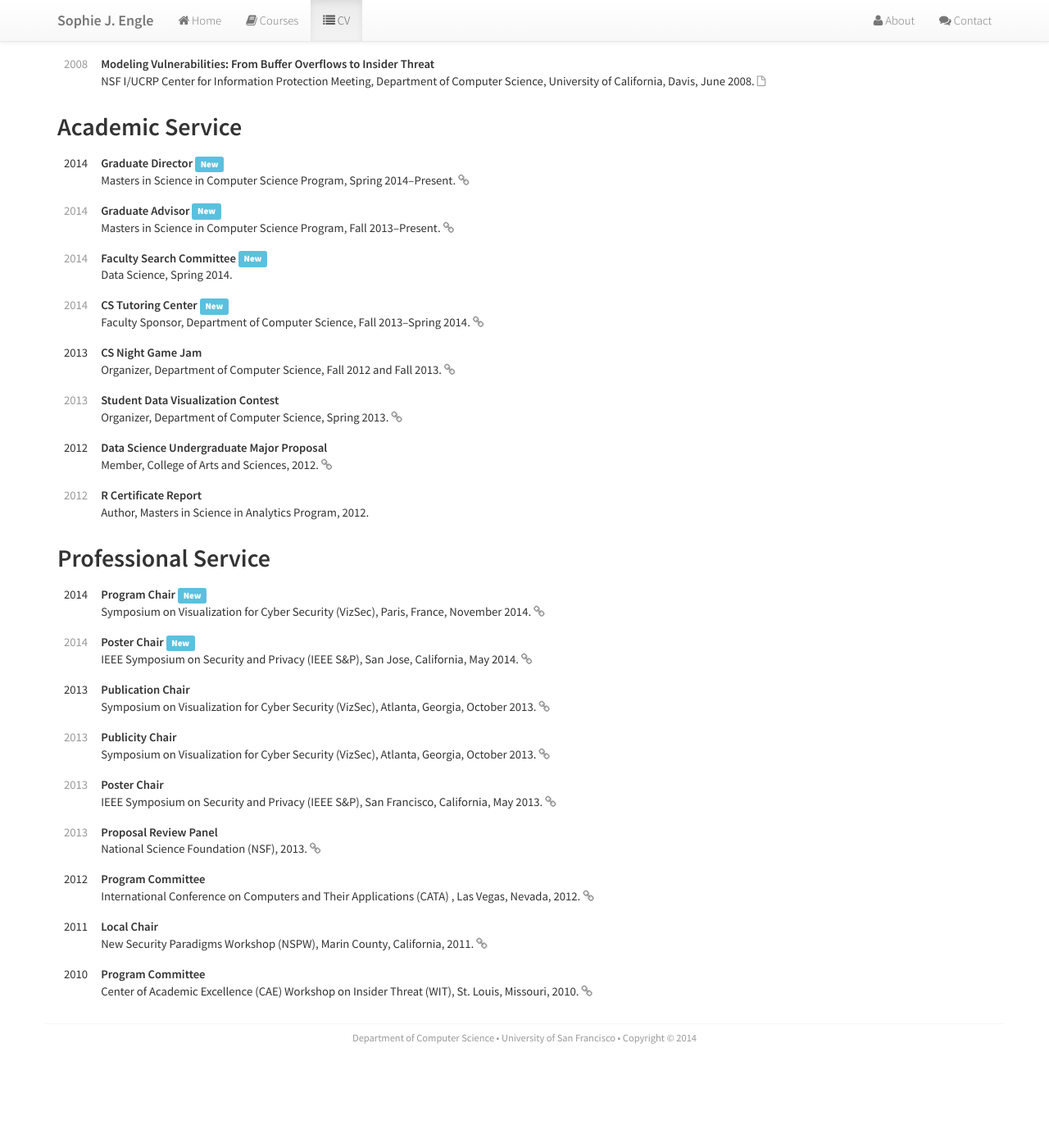
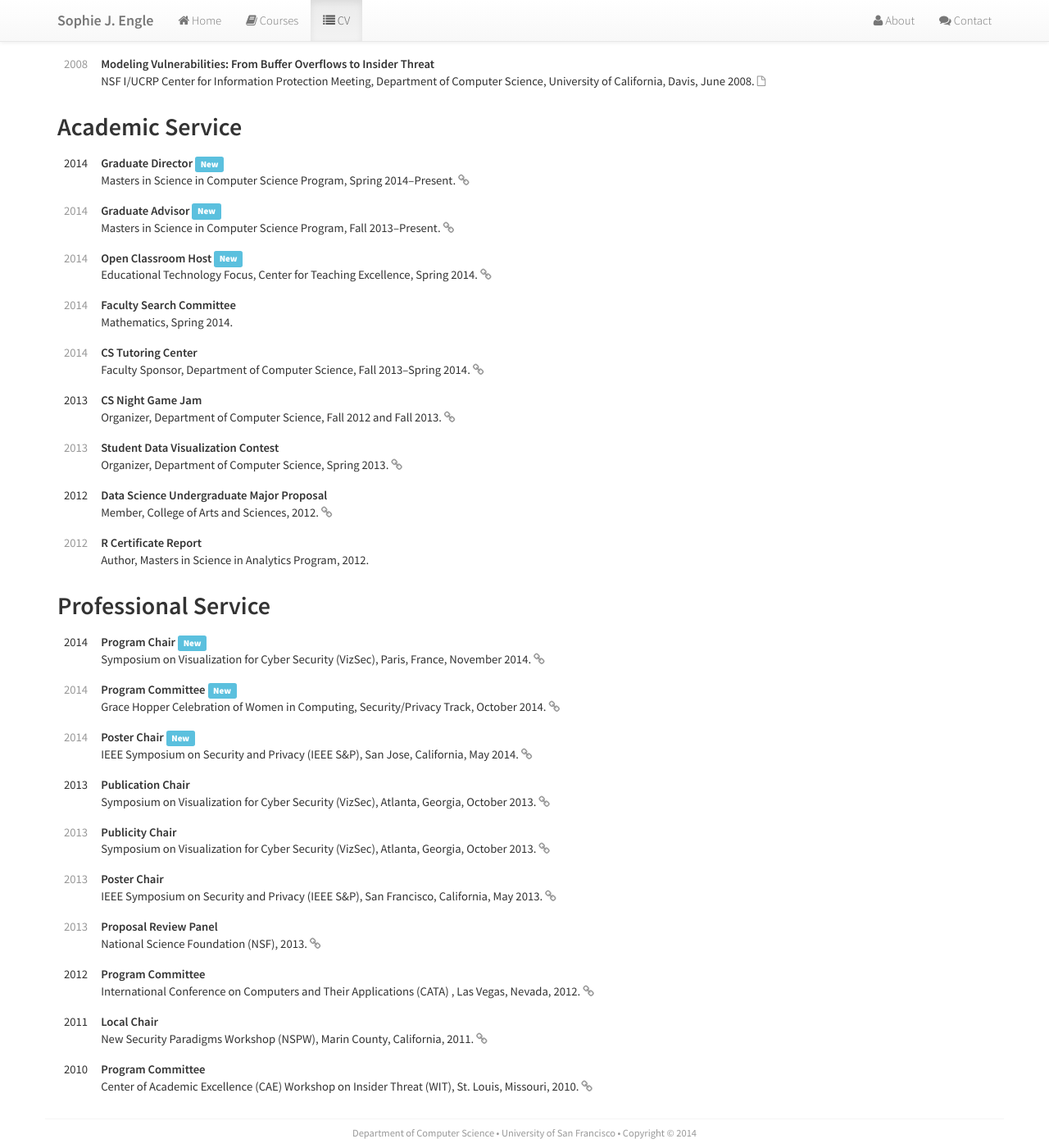
Before and after one commit to sjengle/sjengle.github.io, a Jekyll site: the page built from cv.html, in a window 1280 px wide and 1400 px high, scrolled down 2088 px. Shown: the whole window at 82% size. Built offline with Jekyll 4.4.1, drawn with Linux system fonts in a browser that asks for light colours; Markdown is read by kramdown in place of the engine named in the settings; before the commit the page ends 3372 px from its top, so only the background shows below that.

Commit message:
Updating service with GHC and open classroom.

```diff
--- a/_data/cv.yml
+++ b/_data/cv.yml
@@ -197,18 +197,25 @@
     link: 'http://www.usfca.edu/artsci/csg/'
     file:
     span: true
-  - name: 'Faculty Search Committee'
-    data: 'Data Science'
+  - name: 'Open Classroom Host'
+    data: 'Educational Technology Focus, Center for Teaching Excellence'
     term: 'Spring'
     year: '2014'
     flag: 'New'
+    link: 'http://usfcte.net/activities/openclassrooms/hosts/'
+    file:
+  - name: 'Faculty Search Committee'
+    data: 'Mathematics'
+    term: 'Spring'
+    year: '2014'
+    flag:
     link:
     file:
   - name: 'CS Tutoring Center'
     data: 'Faculty Sponsor, Department of Computer Science'
     term: 'Fall 2013&ndash;Spring 2014'
     year: '2014'
-    flag: 'New'
+    flag:
     link: 'http://tutoringcenter.cs.usfca.edu/'
     file:
     span: true
@@ -249,6 +256,13 @@
     year: '2014'
     flag: 'New'
     link: 'http://vizsec.org/'
+    file:
+  - name: 'Program Committee'
+    data: 'Grace Hopper Celebration of Women in Computing, Security/Privacy Track'
+    term: 'October'
+    year: '2014'
+    flag: 'New'
+    link: 'http://gracehopper.org/call-for-participation/#SEC'
     file:
   - name: 'Poster Chair'
     data: 'IEEE Symposium on Security and Privacy (IEEE S&P), San Jose, California'
```
